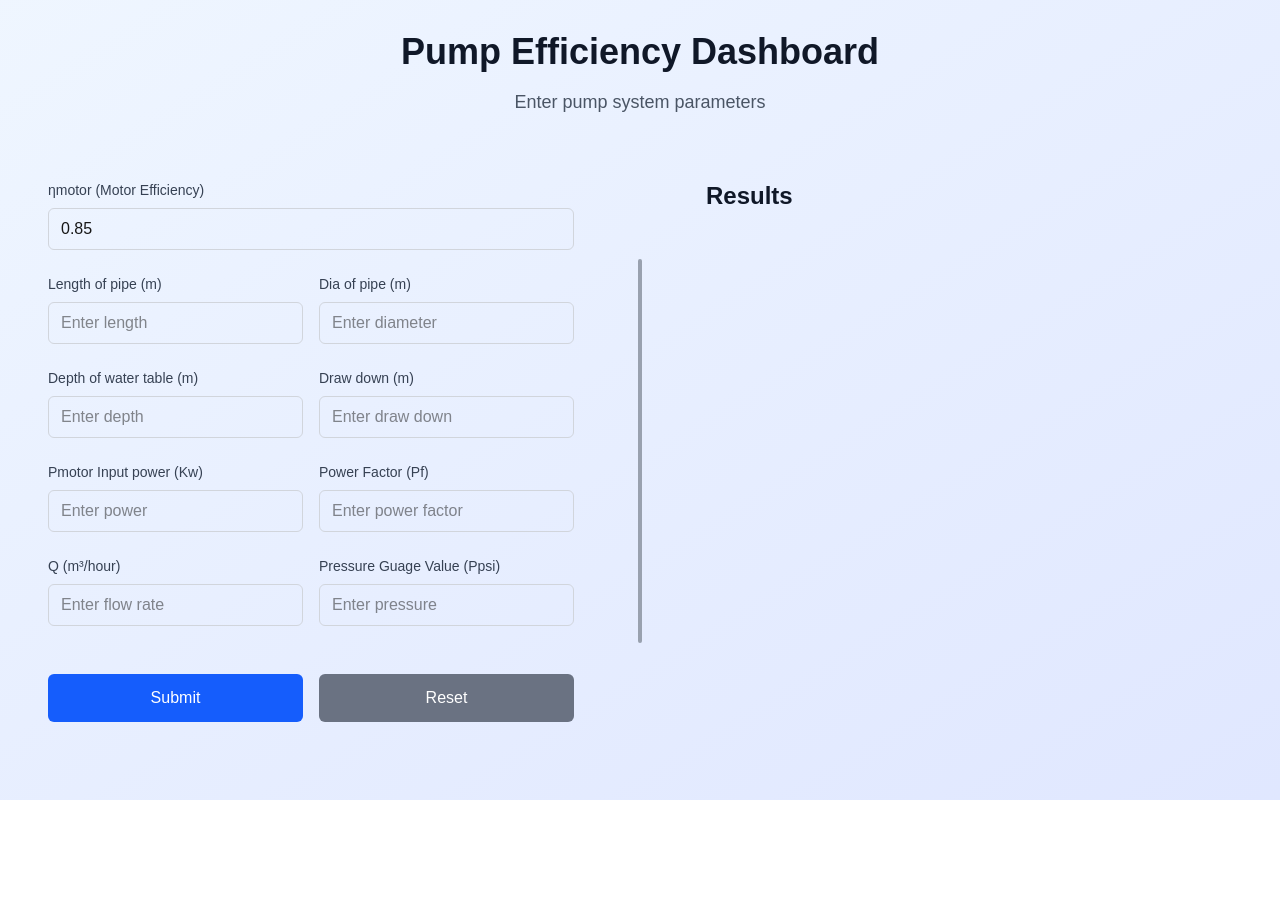
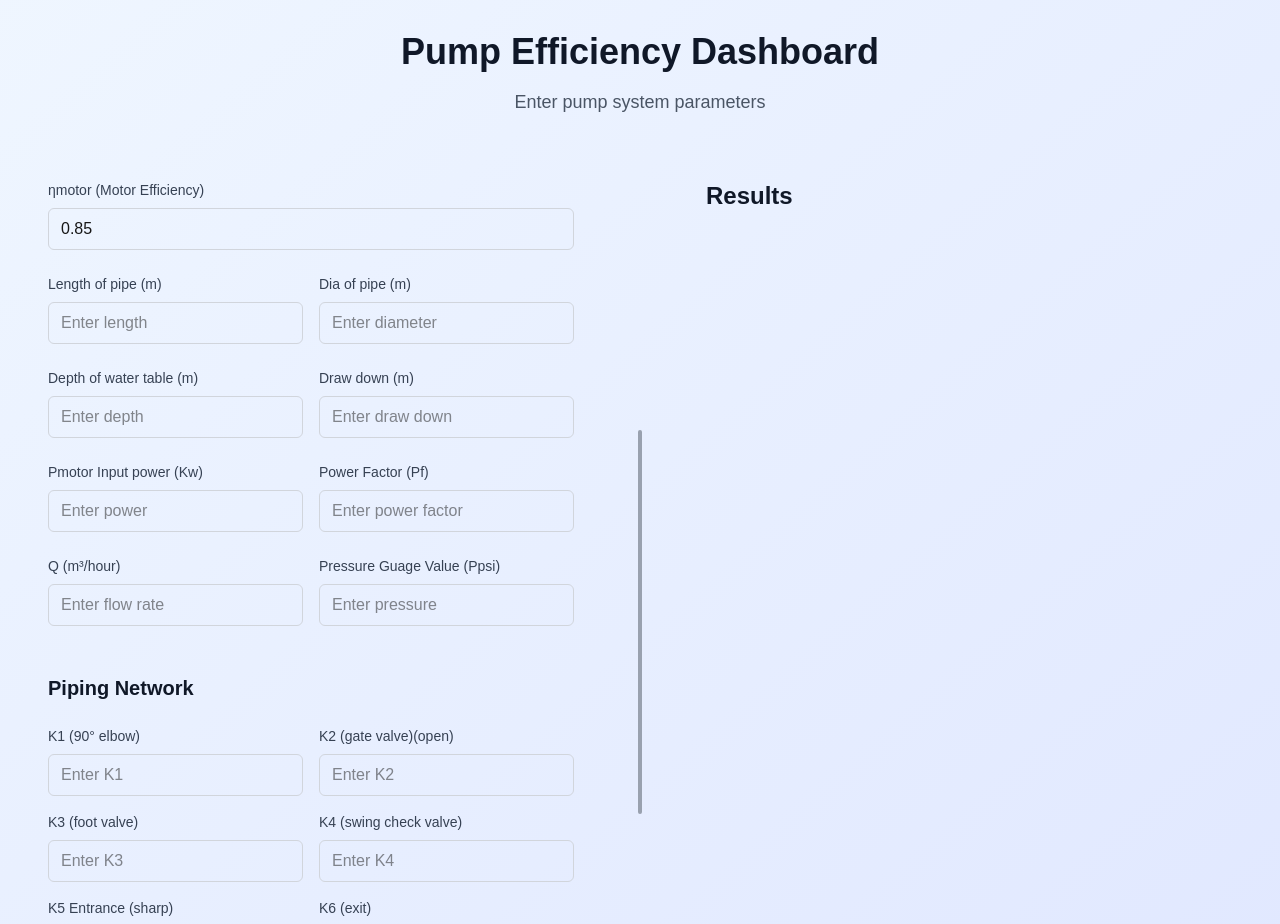
Before and after one commit to mianfarooqazam/pump-efficiency, a Next.js app: page / in a window 1280 px wide. Shown: the top 924 px of the page. Before the commit the page ends 800 px from the top, so only its background shows below. Built offline with nearby package versions, Linux system fonts and the light colour scheme.

Commit message:
Piping network added

```diff
--- a/src/app/page.tsx
+++ b/src/app/page.tsx
@@ -12,7 +12,13 @@ export default function Home() {
     pmotorInputPower: "",
     powerFactor: "",
     q: "",
-    pressureGuageValue: ""
+    pressureGuageValue: "",
+    k1: "",
+    k2: "",
+    k3: "",
+    k4: "",
+    k5: "",
+    k6: ""
   });
 
   const handleInputChange = (field: string, value: string) => {
@@ -38,7 +44,13 @@ export default function Home() {
       pmotorInputPower: "",
       powerFactor: "",
       q: "",
-      pressureGuageValue: ""
+      pressureGuageValue: "",
+      k1: "",
+      k2: "",
+      k3: "",
+      k4: "",
+      k5: "",
+      k6: ""
     });
   };
 
@@ -202,6 +214,99 @@ export default function Home() {
               </div>
             </div>
 
+            {/* Piping Network Section */}
+            <div className="pt-6">
+              <h3 className="text-xl font-semibold text-gray-900 dark:text-white mb-6">
+                Piping Network
+              </h3>
+
+              <div className="grid grid-cols-1 md:grid-cols-2 gap-4">
+                <div>
+                  <label className="block text-sm font-medium text-gray-700 dark:text-gray-300 mb-2">
+                    K1 (90° elbow)
+                  </label>
+                  <input
+                    type="number"
+                    step="0.01"
+                    value={formData.k1}
+                    onChange={(e) => handleInputChange("k1", e.target.value)}
+                    className="w-full px-3 py-2 border border-gray-300 dark:border-gray-600 rounded-md focus:outline-none focus:ring-2 focus:ring-blue-500 dark:bg-gray-700 dark:text-white"
+                    placeholder="Enter K1"
+                  />
+                </div>
+
+                <div>
+                  <label className="block text-sm font-medium text-gray-700 dark:text-gray-300 mb-2">
+                    K2 (gate valve)(open)
+                  </label>
+                  <input
+                    type="number"
+                    step="0.01"
+                    value={formData.k2}
+                    onChange={(e) => handleInputChange("k2", e.target.value)}
+                    className="w-full px-3 py-2 border border-gray-300 dark:border-gray-600 rounded-md focus:outline-none focus:ring-2 focus:ring-blue-500 dark:bg-gray-700 dark:text-white"
+                    placeholder="Enter K2"
+                  />
+                </div>
+
+                <div>
+                  <label className="block text-sm font-medium text-gray-700 dark:text-gray-300 mb-2">
+                    K3 (foot valve)
+                  </label>
+                  <input
+                    type="number"
+                    step="0.01"
+                    value={formData.k3}
+                    onChange={(e) => handleInputChange("k3", e.target.value)}
+                    className="w-full px-3 py-2 border border-gray-300 dark:border-gray-600 rounded-md focus:outline-none focus:ring-2 focus:ring-blue-500 dark:bg-gray-700 dark:text-white"
+                    placeholder="Enter K3"
+                  />
+                </div>
+
+                <div>
+                  <label className="block text-sm font-medium text-gray-700 dark:text-gray-300 mb-2">
+                    K4 (swing check valve)
+                  </label>
+                  <input
+                    type="number"
+                    step="0.01"
+                    value={formData.k4}
+                    onChange={(e) => handleInputChange("k4", e.target.value)}
+                    className="w-full px-3 py-2 border border-gray-300 dark:border-gray-600 rounded-md focus:outline-none focus:ring-2 focus:ring-blue-500 dark:bg-gray-700 dark:text-white"
+                    placeholder="Enter K4"
+                  />
+                </div>
+
+                <div>
+                  <label className="block text-sm font-medium text-gray-700 dark:text-gray-300 mb-2">
+                    K5 Entrance (sharp)
+                  </label>
+                  <input
+                    type="number"
+                    step="0.01"
+                    value={formData.k5}
+                    onChange={(e) => handleInputChange("k5", e.target.value)}
+                    className="w-full px-3 py-2 border border-gray-300 dark:border-gray-600 rounded-md focus:outline-none focus:ring-2 focus:ring-blue-500 dark:bg-gray-700 dark:text-white"
+                    placeholder="Enter K5"
+                  />
+                </div>
+
+                <div>
+                  <label className="block text-sm font-medium text-gray-700 dark:text-gray-300 mb-2">
+                    K6 (exit)
+                  </label>
+                  <input
+                    type="number"
+                    step="0.01"
+                    value={formData.k6}
+                    onChange={(e) => handleInputChange("k6", e.target.value)}
+                    className="w-full px-3 py-2 border border-gray-300 dark:border-gray-600 rounded-md focus:outline-none focus:ring-2 focus:ring-blue-500 dark:bg-gray-700 dark:text-white"
+                    placeholder="Enter K6"
+                  />
+                </div>
+              </div>
+            </div>
+
             {/* Buttons */}
             <div className="flex flex-col sm:flex-row gap-4 pt-6">
               <button
```
